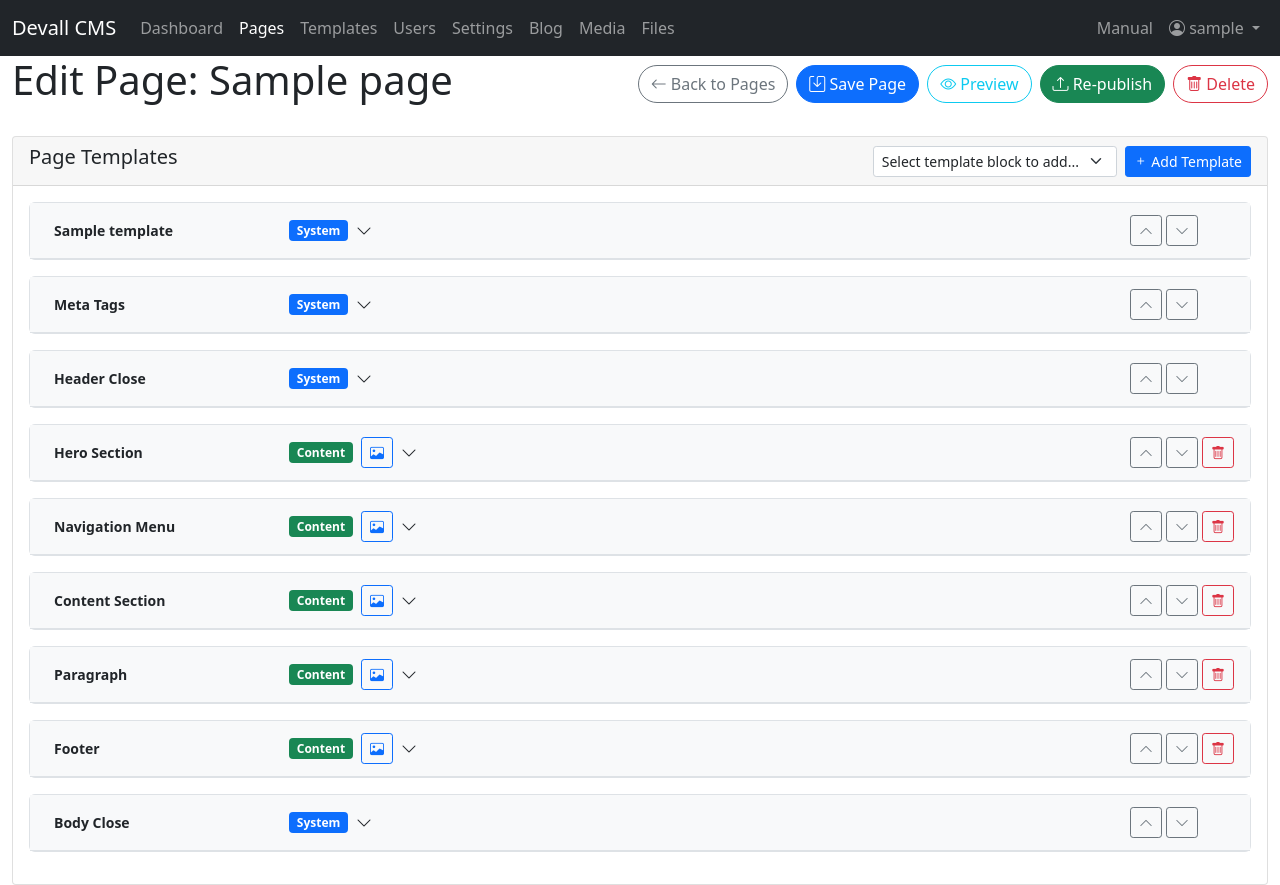
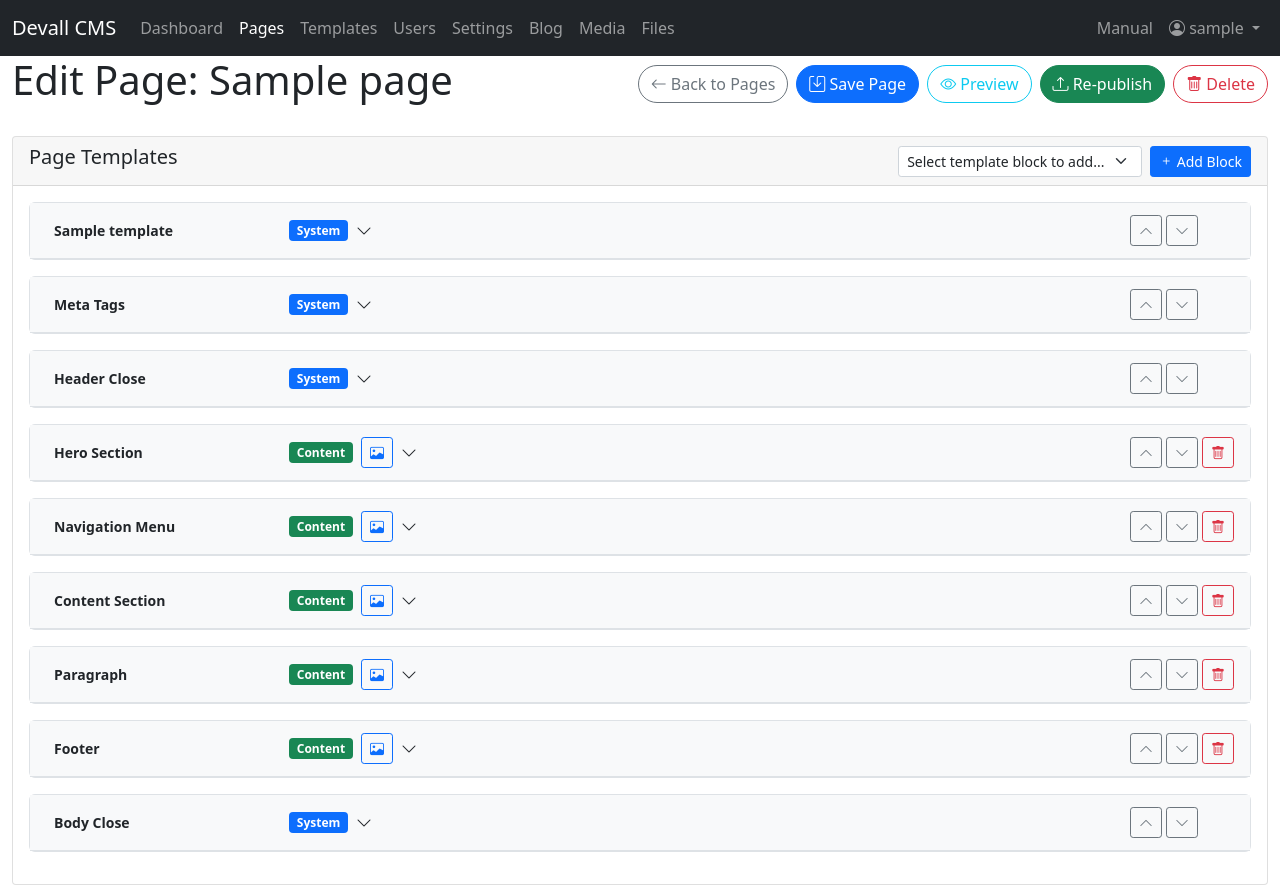
Before and after one commit to oskarst/freedomCms, a Flask app: page /admin/pages/1/edit in a window 1280 px wide. Run offline with Flask 3, Linux system fonts and the light colour scheme; the visitor is signed in with stand-in values (Sample User, id 1); data comes from the database, SQL or seed files in the repository; tables that the repository leaves empty hold one stand-in row (values such as "Sample post").

Commit message:
UI update. edit page. add block button

```diff
--- a/cms/templates/pages/edit.html
+++ b/cms/templates/pages/edit.html
@@ -52,7 +52,7 @@
                                 {% endfor %}
                             </select>
                             <button type="button" class="btn btn-sm btn-primary" onclick="addSelectedTemplate()">
-                                <i class="bi bi-plus"></i> Add Template
+                                <i class="bi bi-plus"></i> Add Block
                             </button>
                         </div>
                     </div>
```
